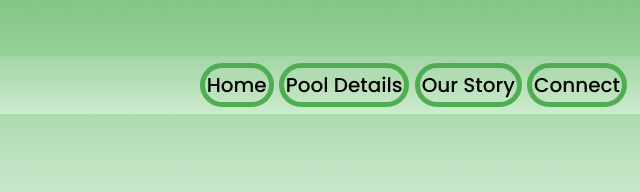
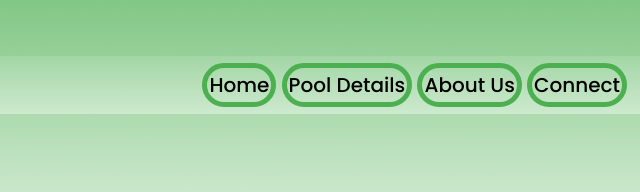
Before and after one commit to thomasjackson805/Caradano420, a plain HTML site: page index.html in a window 1280 px wide. Shown: the part 589-781 px from the top of the page, 640-1280 px from the left. Drawn offline with Linux system fonts and the light colour scheme.

Commit message:
Update index.html

```diff
--- a/index.html
+++ b/index.html
@@ -30,7 +30,7 @@
 		<span class="nav-spanbuttons">
 		<li class="nav-list hvr-grow"><a type="button" class="nav-style" href="#home">Home</a></li>
 		<li class="nav-list hvr-grow"><a type="button" class="nav-style" href="#anchor1">Pool Details</a></li>
-		<li class="nav-list hvr-grow"><a type="button" class="nav-style" href="#anchor2">Our Story</a></li>
+		<li class="nav-list hvr-grow"><a type="button" class="nav-style" href="#anchor2">About Us</a></li>
 		<li class="nav-list hvr-grow"><a type="button" class="nav-style" href="#anchor3">Connect</a></li>
 		</span>
 	</ul>
```
